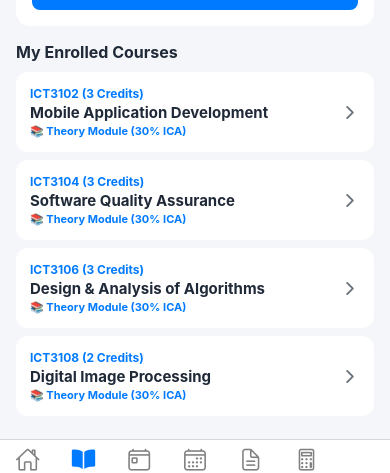
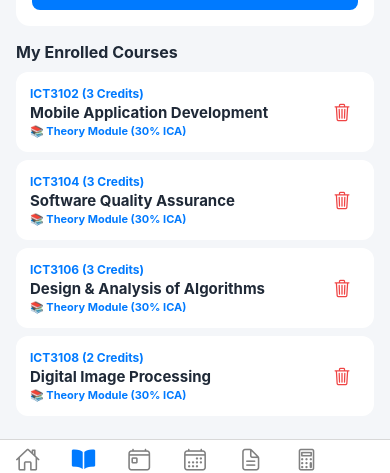
Before and after one commit to Yashara123/CampusCompanion, a React Native app: screen /Courses in a window 390 px wide. Shown: the part 356-829 px from the top of the page. Built offline with nearby package versions, Linux system fonts and the light colour scheme.

Commit message:
Add delete course unit option with confirmation alert

```diff
--- a/src/component/CoursesScreen.jsx
+++ b/src/component/CoursesScreen.jsx
@@ -10,7 +10,7 @@ export default function CoursesScreen({ navigation }) {
   const [name, setName] = useState('');
   const [lecturer, setLecturer] = useState('');
   const [credits, setCredits] = useState('3');
-  const [isPractical, setIsPractical] = useState(false); // Theory or Practical toggle
+  const [isPractical, setIsPractical] = useState(false);
   const { isDark } = useContext(ThemeContext);
 
   useEffect(() => {
@@ -38,7 +38,7 @@ export default function CoursesScreen({ navigation }) {
       name,
       lecturer,
       credits: parseInt(credits) || 3,
-      isPractical: isPractical, // Save whether it's practical or theory
+      isPractical: isPractical,
       subTopics: [],
       resourceLink: '',
       notes: ''
@@ -56,6 +56,29 @@ export default function CoursesScreen({ navigation }) {
     setLecturer('');
     setIsPractical(false);
     Alert.alert('Success', 'Course unit added successfully!');
+  };
+
+  // Delete Course Function with Confirmation Alert
+  const handleDeleteCourse = async (id) => {
+    Alert.alert(
+      "Delete Course Unit",
+      "Are you sure you want to delete this course?",
+      [
+        { text: "Cancel", style: "cancel" },
+        {
+          text: "Delete",
+          style: "destructive",
+          onPress: async () => {
+            const updatedCourses = courses.filter(c => c.id !== id);
+            setCourses(updatedCourses);
+
+            const data = await getAppData();
+            data.courses = updatedCourses;
+            await saveAppData(data);
+          }
+        }
+      ]
+    );
   };
 
   const bg = isDark ? '#111827' : '#f4f6f9';
@@ -103,7 +126,6 @@ export default function CoursesScreen({ navigation }) {
           onChangeText={setLecturer}
         />
 
-        {/* Practical vs Theory Selection */}
         <TouchableOpacity
           style={[styles.typeSelectBtn, { backgroundColor: isPractical ? '#7c3aed' : '#e5e7eb' }]}
           onPress={() => setIsPractical(!isPractical)}
@@ -125,21 +147,26 @@ export default function CoursesScreen({ navigation }) {
         data={courses}
         keyExtractor={item => item.id}
         renderItem={({ item }) => (
+          <View style={[styles.courseCard, { backgroundColor: cardBg }]}>
             <TouchableOpacity
-            style={[styles.courseCard, { backgroundColor: cardBg }]}
+              style={{ flex: 1 }}
               onPress={() => navigation.navigate('CourseDetail', { course: item })}
             >
-            <View style={{ flexDirection: 'row', justifyContent: 'space-between', alignItems: 'center' }}>
-              <View>
               <Text style={styles.courseCode}>{item.code} ({item.credits || 3} Credits)</Text>
               <Text style={[styles.courseName, { color: textColor }]}>{item.name}</Text>
               <Text style={{ fontSize: 11, color: item.isPractical ? '#7c3aed' : '#007AFF', fontWeight: 'bold', marginTop: 2 }}>
                 {item.isPractical ? '🔬 Practical Module (40% ICA)' : '📚 Theory Module (30% ICA)'}
               </Text>
+            </TouchableOpacity>
+
+            {/* Delete Course Button */}
+            <TouchableOpacity
+              onPress={() => handleDeleteCourse(item.id)}
+              style={styles.deleteBtn}
+            >
+              <Ionicons name="trash-outline" size={20} color="#ef4444" />
+            </TouchableOpacity>
           </View>
-              <Ionicons name="chevron-forward" size={20} color={subText} />
-            </View>
-          </TouchableOpacity>
         )}
       />
     </View>
@@ -157,7 +184,8 @@ const styles = StyleSheet.create({
   submitBtn: { backgroundColor: '#007AFF', padding: 12, borderRadius: 8, alignItems: 'center' },
   submitBtnText: { color: '#fff', fontWeight: 'bold' },
   sectionHeader: { fontSize: 16, fontWeight: 'bold', marginBottom: 10 },
-  courseCard: { padding: 14, borderRadius: 12, marginBottom: 8, elevation: 1 },
+  courseCard: { padding: 14, borderRadius: 12, marginBottom: 8, elevation: 1, flexDirection: 'row', alignItems: 'center', justifyContent: 'space-between' },
   courseCode: { fontSize: 12, fontWeight: 'bold', color: '#007AFF', marginBottom: 2 },
-  courseName: { fontSize: 15, fontWeight: 'bold' }
+  courseName: { fontSize: 15, fontWeight: 'bold' },
+  deleteBtn: { padding: 8, justifyContent: 'center', alignItems: 'center' }
 });
```
Lines whose indentation alone changed are shown as unchanged.
